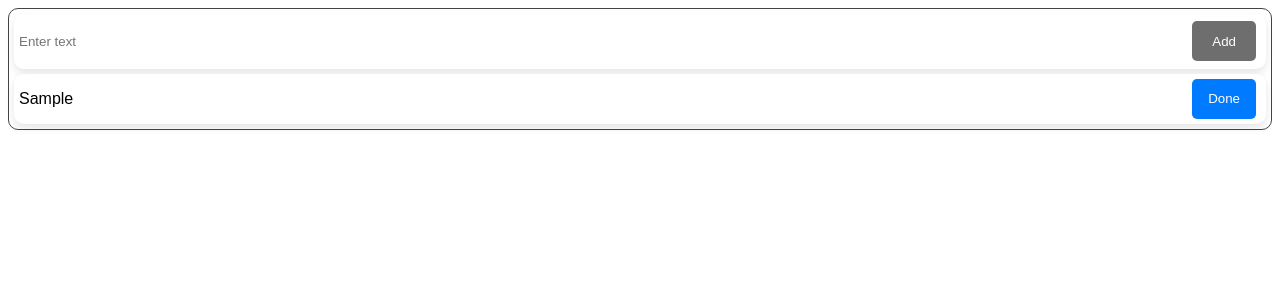
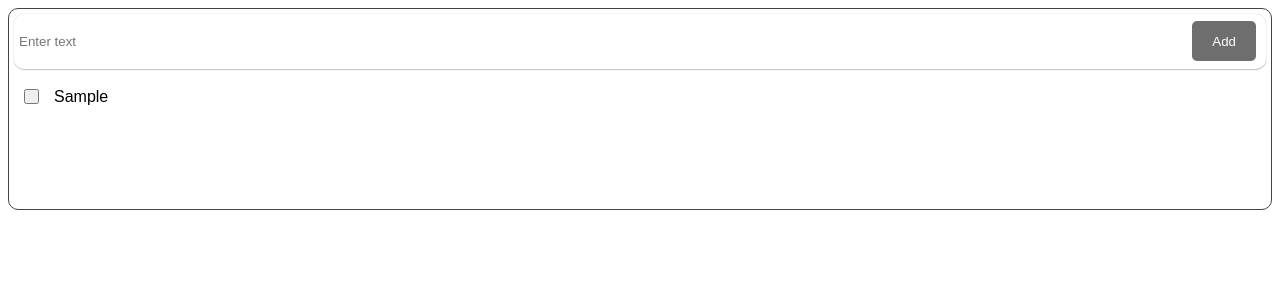
Before and after one commit to subbu-koppula/ToDo, a React (Vite) app: page / in a window 1280 px wide. Both pictures are taken after typing "Sample" into the empty fields and a click on the button "Add". Shown: the top 300 px of the page. Built offline with nearby package versions, Linux system fonts and the light colour scheme.

Commit message:
Added local storage and UI change in progress

```diff
--- a/src/App.jsx
+++ b/src/App.jsx
@@ -4,7 +4,11 @@ import ToDo from './ToDo.jsx'
 
 function App() {
 
-  return <ToDo/>
+  return(
+    <>
+    <ToDo/>
+    </>
+  )
 }
 
 export default App;
--- a/src/Card.css
+++ b/src/Card.css
@@ -47,3 +47,23 @@
 .card-button:hover {
     background-color: #0056b3;
 }
+
+.checkbox{
+    /* border-style: solid;
+    border-width: 1px, 1px; */
+    display: inline;
+    margin: 15px 15px 15px 15px;
+    height: 15px;
+    width: 15px;
+    padding: 0;
+}
+.details{
+    /* border-style: solid;
+    border-width: 1px,1px,1px; */
+    display: inline;
+    font-family: Arial, Helvetica, sans-serif;
+}
+.details-title{
+    margin: 0;
+    display: inline;
+}
--- a/src/Card.jsx
+++ b/src/Card.jsx
@@ -3,21 +3,36 @@ import './Card.css';
 import { useState } from 'react';
 
 function Card(props) {
-    const [hide, sethide] = useState(true);
+    // const [hide, sethide] = useState(true);
+
     function done(){
-        sethide(false);
+        props.handleDone(props.id)
         props.setCount(props.Count-1)
     }
+
     return (
-        hide ?
-        (<div className="card">
-            <div className="card-content">
-                <p className="card-title">{props.title}</p>
-                {/* <p className="card-description">{props.description}</p> */}
-                <button className="card-button" onClick={done}>Done</button>
+        // hide ?
+        // (
+        <div>
+            {/* <div className='checkbox'> */}
+               <button className='checkbox' onClick={done}></button>
+            {/* </div> */}
+            <div className='details'>
+                <p className='details-title'>{props.title}</p>
             </div>
-        </div>) : null
+        </div>
+
+        // ) : null
     );
 }
 
 export default Card;
+
+
+        // <div className="card">
+        // <div className="card-content">
+        //     <p className="card-title">{props.title}</p>
+        //     {/* <p className="card-description">{props.description}</p> */}
+        // </div>
+        // <button className="card-button" onClick={done}>Done</button>
+        // </div>
--- a/src/InputBox.css
+++ b/src/InputBox.css
@@ -6,7 +6,8 @@
     border-radius: 10px;
     border-style: none;
     background-color: #fff;
-    box-shadow: 0 4px 8px rgba(0, 0, 0, 0.1);
+    /* box-shadow: 0 4px 8px rgba(0, 0, 0, 0.1); */
+    box-shadow: var(--ds-shadow-raised, 0px 1px 1px #091e4240, 0px 0px 1px #091e424f);
     transition: box-shadow 0.3s ease;
     margin: 5px;
 }
@@ -21,7 +22,8 @@
 }
 
 .input-container:hover{
-    box-shadow: 0 8px 16px rgba(0, 0, 0, 0.2);
+    /* box-shadow: 0 8px 16px rgba(0, 0, 0, 0.2); */
+    box-shadow: var(--ds-shadow-raised, 2px 3px 3px #091e4240, 0px 0px 1px #091e424f);
 }
 
 .input-button{
--- a/src/InputBox.jsx
+++ b/src/InputBox.jsx
@@ -8,6 +8,7 @@ function InputBox(props){
     };
 
     const handleButtonClick = () => {
+        if(inputText.trim() !== ''){
         props.setTodos(prevTodos => [
             ...prevTodos,
             {
@@ -15,12 +16,16 @@ function InputBox(props){
                 id: Date.now(),
                 done: false,
             }
-        ]);
-        console.log(inputText, props.Count);
+        ])};
 
         props.setCount(props.Count+1);
+        console.log(inputText, props.Count);
         setInputText('');
     };
+
+    const handleKeyDown = (event) => {
+        if(event.key === 'Enter') handleButtonClick();
+    }
 
     return(
         <div className='input-container'>
@@ -28,6 +33,7 @@ function InputBox(props){
         className='inputBox'
         placeholder="Enter text"
         onChange={handleInputChange}
+        onKeyDown={handleKeyDown}
         value={inputText}
         ></input>
         <button className='input-button' onClick={handleButtonClick}>Add</button>
--- a/src/ToDo.css
+++ b/src/ToDo.css
@@ -3,5 +3,6 @@
     border-radius: 10px;
     border-color: rgb(67, 69, 69);
     border-width: 1px;
+    min-height: 200px;
     /* max-width: 500px; */
 }
--- a/src/ToDo.jsx
+++ b/src/ToDo.jsx
@@ -1,17 +1,48 @@
-import React, {useState} from 'react';
+import React, {useState, useEffect} from 'react';
 import Input from './InputBox.jsx';
 import Card from './Card.jsx';
 import './ToDo.css';
 
 function ToDo(props) {
-    const [Todos, setTodos] = useState('');
+    const [Todos, setTodos] = useState(() => {
+        const savedTodos = JSON.parse(localStorage.getItem('Todos'));
+        return savedTodos || [];
+    });
+    //The structure of each todo:
+    // {
+    //     title: inputText,
+    //     id: Date.now(),
+    //     done: false,
+    // }
+
+
+    useEffect(()=>{
+        localStorage.setItem('Todos', JSON.stringify(Todos));
+    },[Todos]);
+
+
     const [Count, setCount] = useState(0);
+
+    function handleDone(passedId){
+        //This function takes an ID and then iterates through the Todos array.
+        //If it finds the object containing the id, then it toggles the state of "done" inside it.
+
+        setTodos(Todos.map(index => {
+            if(index.id == passedId){
+                return{...index, done: !index.done};
+            }
+            return index;
+        }));
+        console.log(Todos);
+    };
+
+
 
     return (
         <div className='ToDo-container'>
             <Input Todos={Todos} Count = {Count} setCount={setCount} setTodos = {setTodos}/>
             {Todos.length ? Todos.map((index) => (
-                !index.done ? <Card key={index.id} setCount={setCount} Count={Count} title={index.title} /> : null
+                !index.done ? <Card key={index.id} Count={Count} setCount={setCount} id={index.id} handleDone={handleDone} title={index.title} /> : null
             )) : null }
         </div>
     );
```
